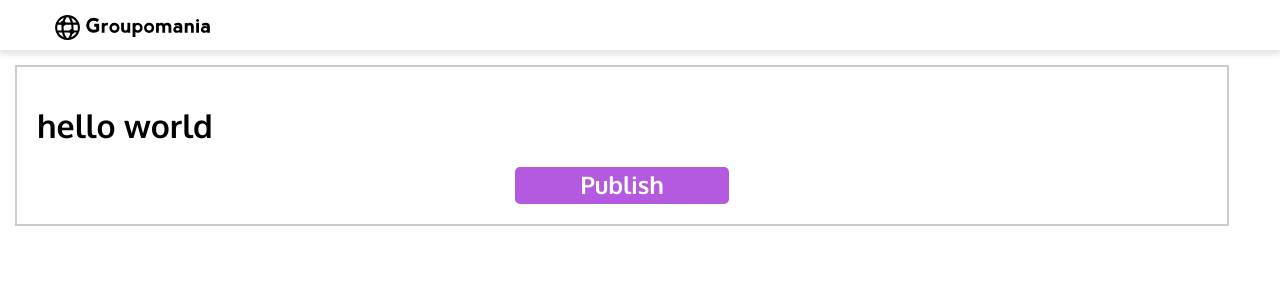
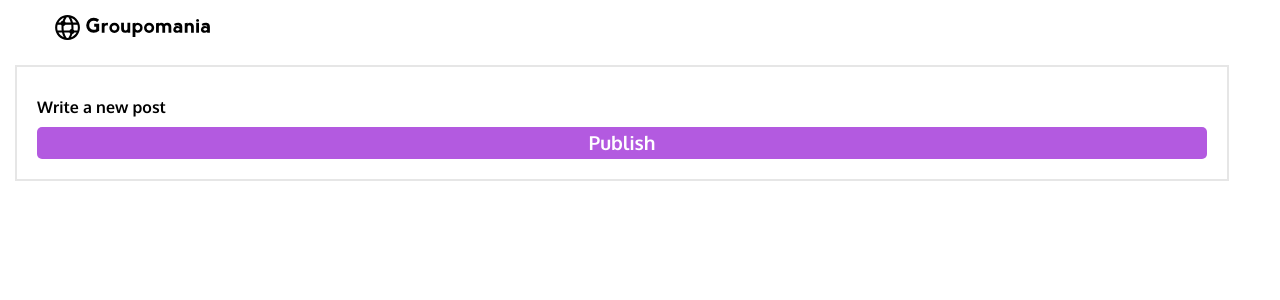
Before and after one commit to diellatseng/ChingYaoTseng_7_20042021_frontend, a Vue app: page /#/ in a window 1280 px wide. Shown: the top 300 px of the page. Built offline with nearby package versions, Linux system fonts and the light colour scheme.

Commit message:
change small btn style

```diff
--- a/src/components/AppButton.vue
+++ b/src/components/AppButton.vue
@@ -77,7 +77,9 @@ export default {
 }
 
 .small {
+  width: auto;
   padding-top: .3rem;
   padding-bottom: .3rem;
+  font-size: 1.2rem;
 }
 </style>
--- a/src/components/Header.vue
+++ b/src/components/Header.vue
@@ -1,5 +1,4 @@
 <template>
-  <div class="container-fluid">
   <div class="container">
     <router-link to="/home">
       <img
@@ -13,7 +12,6 @@
       <font-awesome-icon icon="fa-regular fa-user" size="lg" class="icon" />
     </router-link>
   </div>
-  </div>
 </template>
 
 <script>
@@ -21,10 +19,6 @@ export default {};
 </script>
 
 <style scoped lang="scss">
-.container-fluid {
-  box-shadow: 0 5px 5px $color-fade-lighten;
-}
-
 .container {
   display: flex;
   justify-content: space-between;
--- a/src/components/PostCreate.vue
+++ b/src/components/PostCreate.vue
@@ -1,9 +1,10 @@
 <template>
   <div class="container">
-    <h1>hello world</h1>
+    <h1>Write a new post</h1>
     <AppButton size="small"
       >Publish<font-awesome-icon icon="fa-solid fa-paper-plane" class="icon"
     /></AppButton>
+
   </div>
 </template>
 
@@ -21,9 +22,13 @@ export default {
 .container {
   padding: 20px;
   margin: 15px;
-  border: 2px solid $color-fade;
+  border: 2px solid $color-fade-lighten;
 }
 .icon {
   margin-left: 0.5em;
 }
+
+h1 {
+    font-size: 1rem;
+}
 </style>
```
Lines whose indentation alone changed are shown as unchanged.
